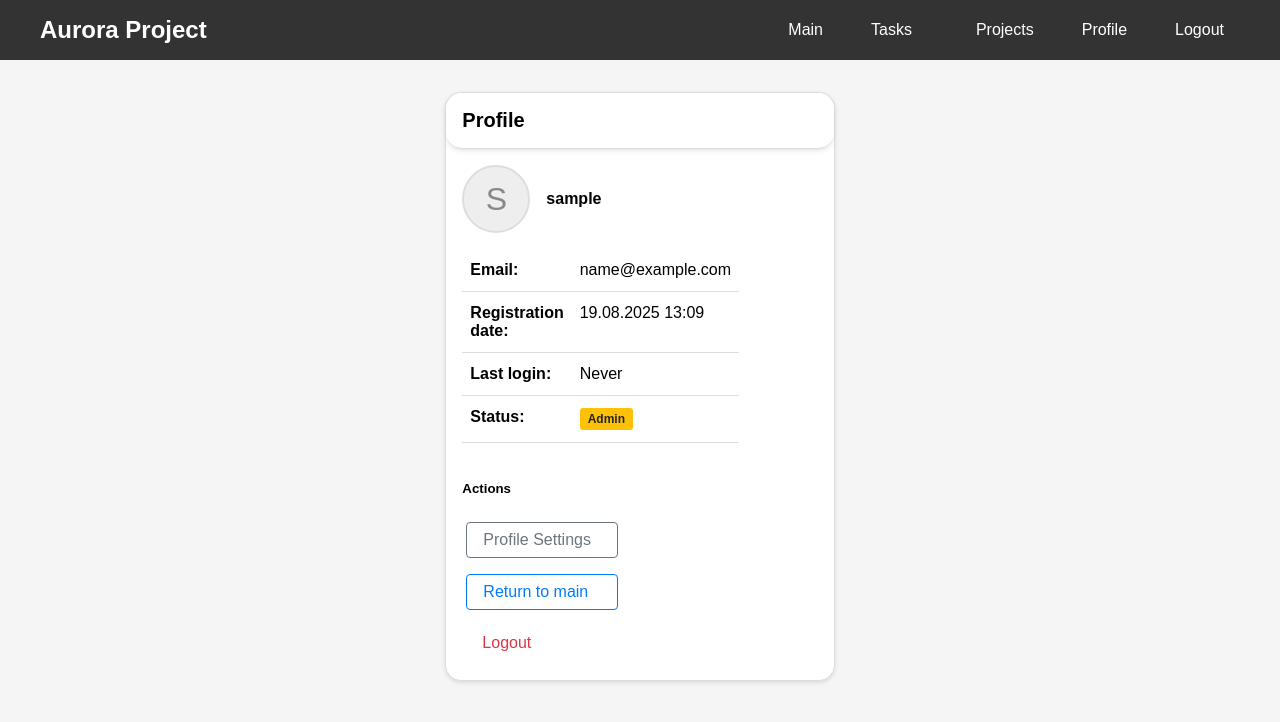
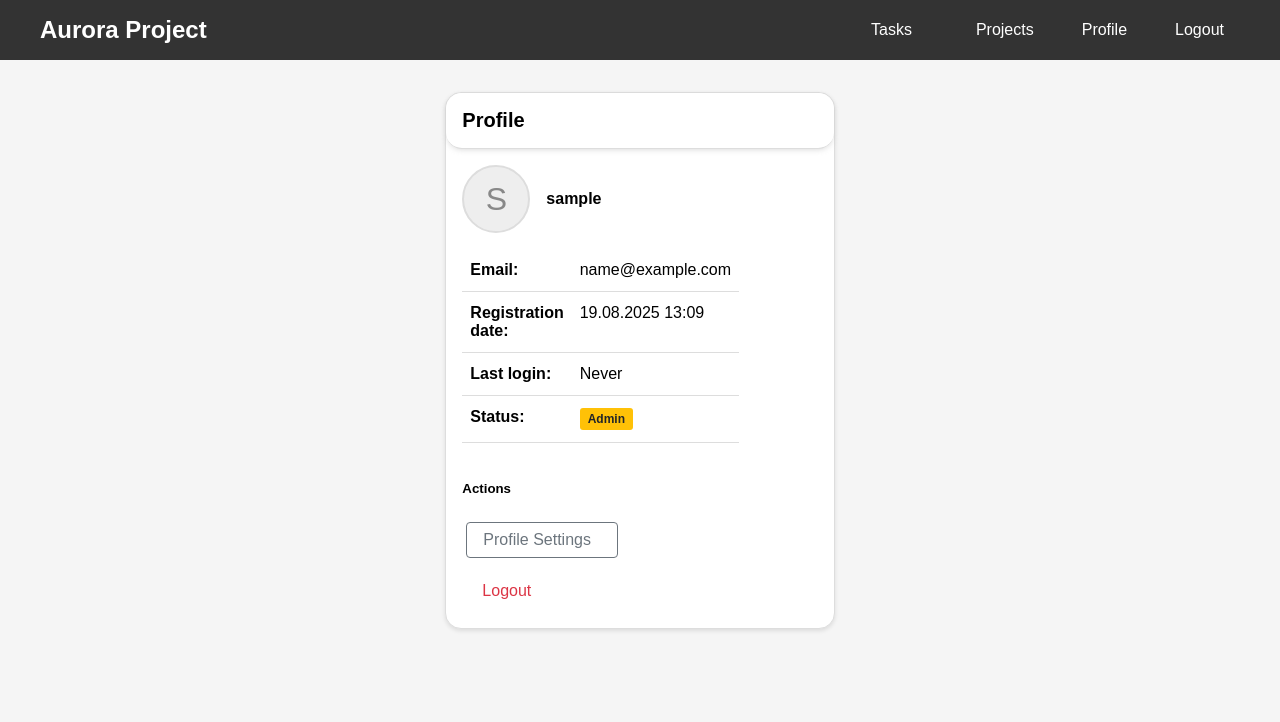
Before and after one commit to DubroffSky/aurora, a Django app: page /profile/ in a window 1280 px wide. Shown: the top 722 px of the page. Run offline with Django 5.2, Linux system fonts and the light colour scheme; the visitor is signed in with stand-in values (Sample User, id 1).

Commit message:
remove trash pages

```diff
--- a/aurora/aurora_store/templates/aurora_store/base.html
+++ b/aurora/aurora_store/templates/aurora_store/base.html
@@ -404,7 +404,7 @@
             <ul class="navbar-nav">
                 {% if user.is_authenticated %}
                     <li class="nav-item">
-                        <a class="nav-link" href="{% url 'aurora_store:home' %}">Main</a>
+
                     </li>
                     <li class="nav-item">
                         <a class="nav-link" href="{% url 'aurora_store:tasks_list' %}">Tasks</a>
--- a/aurora/aurora_store/templates/aurora_store/profile.html
+++ b/aurora/aurora_store/templates/aurora_store/profile.html
@@ -55,9 +55,7 @@
                             <a href="{% url 'aurora_store:profile_settings' %}" class="btn btn-outline-secondary">
                                 Profile Settings
                             </a>
-                            <a href="{% url 'aurora_store:home' %}" class="btn btn-outline-primary">
-                                Return to main
-                            </a>
+
                             <a href="{% url 'aurora_store:logout' %}" class="btn btn-outline-danger">
                                 Logout
                             </a>
--- a/aurora/aurora_store/urls.py
+++ b/aurora/aurora_store/urls.py
@@ -4,7 +4,7 @@ from . import views
 app_name = 'aurora_store'
 
 urlpatterns = [
-    path('', views.home, name='home'),
+    path('', views.profile, name='home'),
     path('register/', views.register, name='register'),
     path('login/', views.user_login, name='login'),
     path('logout/', views.user_logout, name='logout'),
--- a/aurora/aurora_store/views.py
+++ b/aurora/aurora_store/views.py
@@ -39,9 +39,6 @@ from django.contrib.auth import get_user_model
 
 User = get_user_model()
 
-def home(request):
-    """Main page"""
-    return render(request, 'aurora_store/home.html')
 
 def register(request):
     """View for user registration"""
```
Also changed, not shown: aurora/aurora_store/management/commands/create_missing_profiles.py (added).
